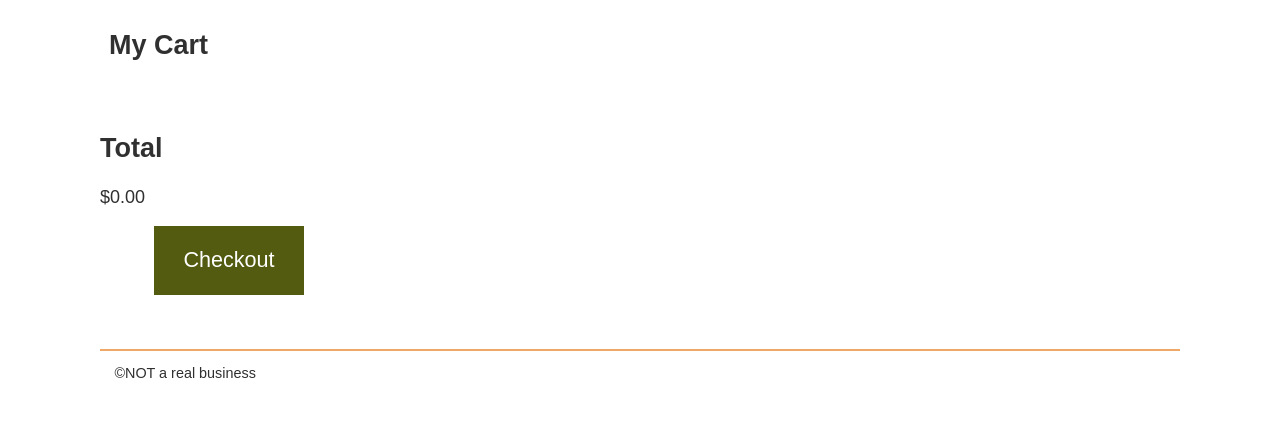
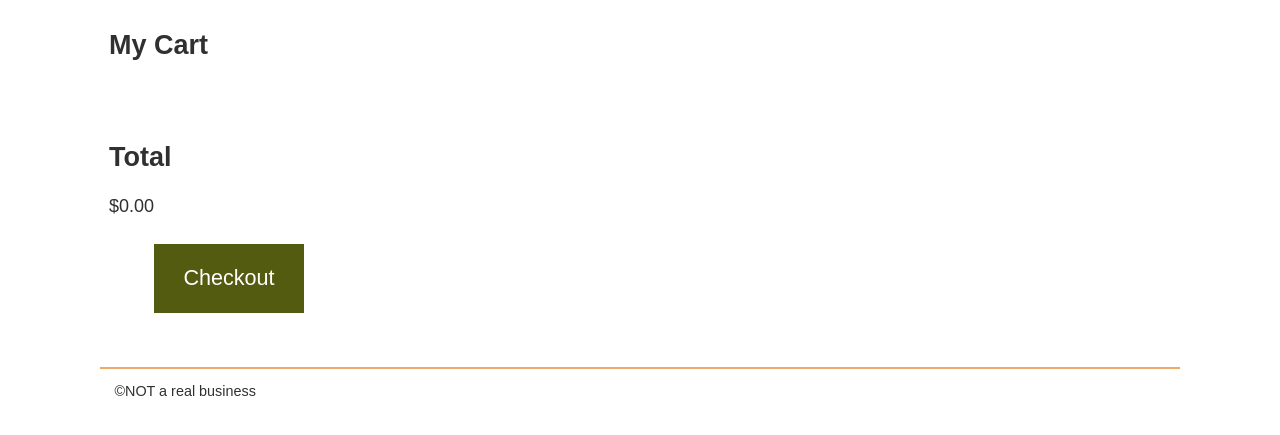
Before and after one commit to NicholasBoss/wdd330-team2, a website: page src/cart/index.html in a window 1280 px wide. Shown: the part 63-498 px from the top of the page. Drawn offline with Linux system fonts and the light colour scheme.

Commit message:
fixed padding on total section

```diff
--- a/src/css/style.css
+++ b/src/css/style.css
@@ -127,7 +127,7 @@ button, .navBtnLeft {
   max-width: 600px;
   margin: auto;
 }
-.products {
+.products, .total {
   padding: 0.5em;
 }
 .product-list {
```
